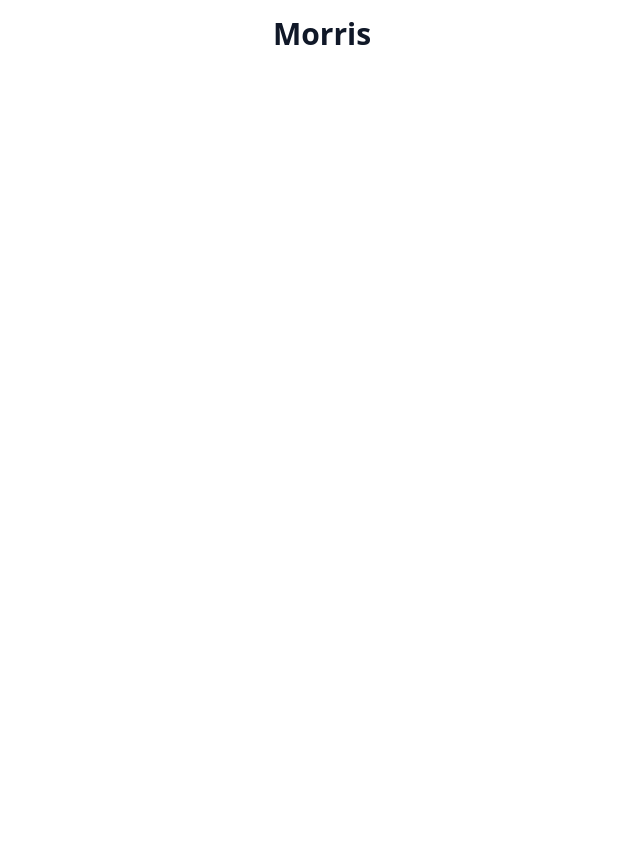
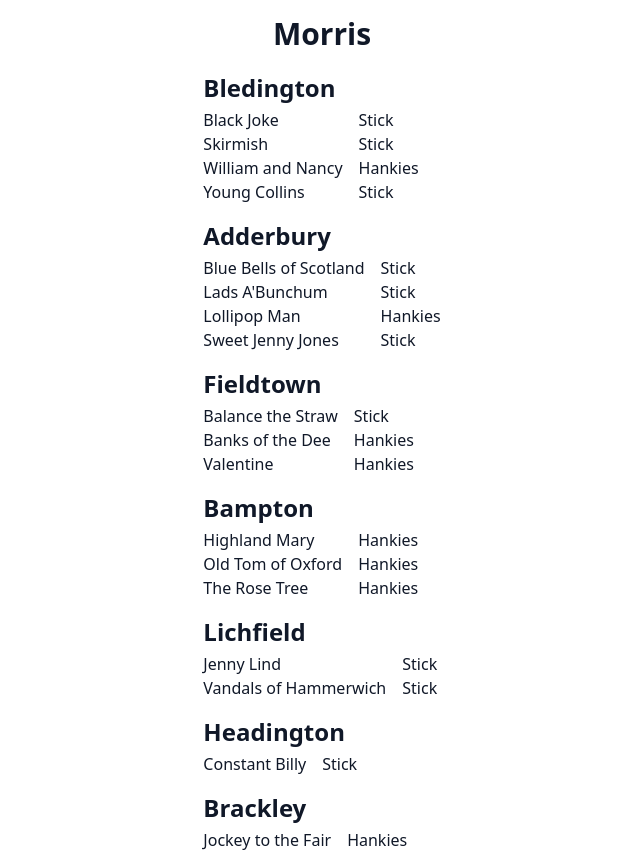
Before and after one commit to paulsbond/morris, a React (Vite) app: page / in a window 1280 px wide. Shown: the whole page, without its empty margins (318-958 px from the left). Before the commit the page ends 800 px from the top, so only its background shows below. Built offline with nearby package versions, Linux system fonts and the light colour scheme.

Commit message:
Dance list

```diff
--- a/src/pages/Home.tsx
+++ b/src/pages/Home.tsx
@@ -1,7 +1,86 @@
+class Dance {
+  constructor(
+    public name: string,
+    public weapon: string,
+  ) {}
+}
+
+const traditions = [
+  {
+    tradition: "Bledington",
+    dances: [
+      new Dance("Black Joke", "Stick"),
+      new Dance("Skirmish", "Stick"),
+      new Dance("William and Nancy", "Hankies"),
+      new Dance("Young Collins", "Stick"),
+    ],
+  },
+  {
+    tradition: "Adderbury",
+    dances: [
+      new Dance("Blue Bells of Scotland", "Stick"),
+      new Dance("Lads A'Bunchum", "Stick"),
+      new Dance("Lollipop Man", "Hankies"),
+      new Dance("Sweet Jenny Jones", "Stick"),
+    ],
+  },
+  {
+    tradition: "Fieldtown",
+    dances: [
+      new Dance("Balance the Straw", "Stick"),
+      new Dance("Banks of the Dee", "Hankies"),
+      new Dance("Valentine", "Hankies"),
+    ],
+  },
+  {
+    tradition: "Bampton",
+    dances: [
+      new Dance("Highland Mary", "Hankies"),
+      new Dance("Old Tom of Oxford", "Hankies"),
+      new Dance("The Rose Tree", "Hankies"),
+    ],
+  },
+  {
+    tradition: "Lichfield",
+    dances: [
+      new Dance("Jenny Lind", "Stick"),
+      new Dance("Vandals of Hammerwich", "Stick"),
+    ],
+  },
+  {
+    tradition: "Headington",
+    dances: [new Dance("Constant Billy", "Stick")],
+  },
+  {
+    tradition: "Brackley",
+    dances: [new Dance("Jockey to the Fair", "Hankies")],
+  },
+];
+
+function Row({ dance }: { dance: Dance }) {
+  return (
+    <tr>
+      <td className="pr-4">{dance.name}</td>
+      <td>{dance.weapon}</td>
+    </tr>
+  );
+}
+
 export function Home() {
   return (
     <main className="m-auto flex max-w-7xl flex-col gap-4">
       <h1 className="mb-1 text-center text-3xl font-bold">Morris</h1>
+
+      {traditions.map(({ tradition, dances }) => (
+        <div key={tradition}>
+          <h2 className="mb-1 text-2xl font-bold">{tradition}</h2>
+          <table>
+            {dances.map((dance) => (
+              <Row key={dance.name} dance={dance} />
+            ))}
+          </table>
+        </div>
+      ))}
     </main>
   );
 }
```
